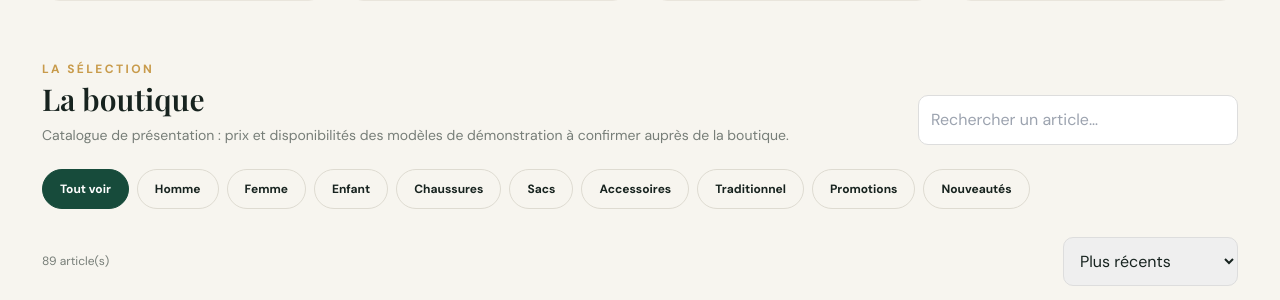
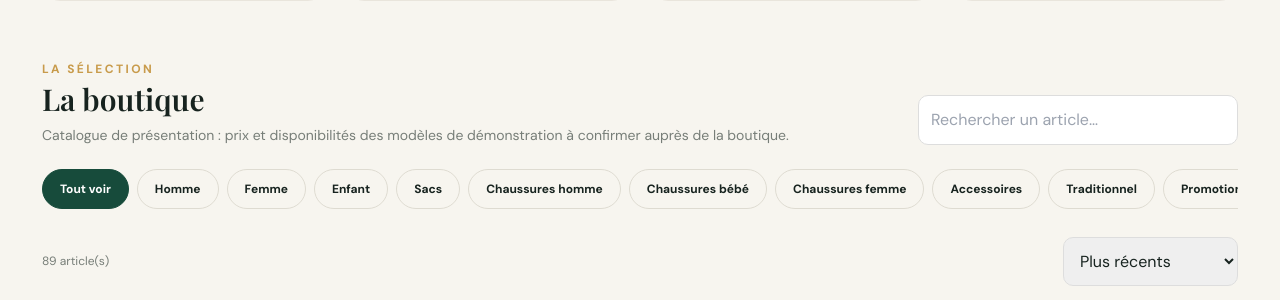
Before and after one commit to medjogbeelyse-coder/sahelshop, a Flask app: page /section/commerce in a window 1280 px wide. Shown: the part 1847-2147 px from the top of the page. Run offline with Flask 3, Linux system fonts and the light colour scheme; a user stored in the database is signed in; some libraries are stand-ins or nearby versions.

Commit message:
Organiser le catalogue : sacs puis chaussures avant les vêtements

```diff
--- a/templates/section.html
+++ b/templates/section.html
@@ -41,8 +41,10 @@
 <button class="chip" data-cat="homme" onclick="setCategory('homme',this)">Homme</button>
 <button class="chip" data-cat="femme" onclick="setCategory('femme',this)">Femme</button>
 <button class="chip" data-cat="enfant" onclick="setCategory('enfant',this)">Enfant</button>
-<button class="chip" data-cat="chaussures" onclick="setCategory('chaussures',this)">Chaussures</button>
 <button class="chip" data-cat="sacs" onclick="setCategory('sacs',this)">Sacs</button>
+<button class="chip" data-cat="chaussures_homme" onclick="setCategory('chaussures_homme',this)">Chaussures homme</button>
+<button class="chip" data-cat="chaussures_bebe" onclick="setCategory('chaussures_bebe',this)">Chaussures bébé</button>
+<button class="chip" data-cat="chaussures_femme" onclick="setCategory('chaussures_femme',this)">Chaussures femme</button>
 <button class="chip" data-cat="accessoires" onclick="setCategory('accessoires',this)">Accessoires</button>
 <button class="chip" data-cat="traditionnel" onclick="setCategory('traditionnel',this)">Traditionnel</button>
 <button class="chip" data-cat="promotions" onclick="setCategory('promotions',this)">Promotions</button>
@@ -64,7 +66,7 @@
 </form></section></div>
 <script>
 const products = {{ produits|tojson }};
-const labels={homme:"Homme",femme:"Femme",enfant:"Enfant",chaussures:"Chaussures",sacs:"Sacs",accessoires:"Accessoires",traditionnel:"Tenues traditionnelles",promotions:"Promotions",nouveautes:"Nouveautés",commerce_gem:"Homme",commerce_marche:"Femme"};
+const labels={homme:"Homme",femme:"Femme",enfant:"Enfant",chaussures:"Chaussures",chaussures_homme:"Chaussures homme",chaussures_bebe:"Chaussures bébé",chaussures_femme:"Chaussures femme",sacs:"Sacs",accessoires:"Accessoires",traditionnel:"Tenues traditionnelles",promotions:"Promotions",nouveautes:"Nouveautés",commerce_gem:"Homme",commerce_marche:"Femme"};
 let category="all",cart=JSON.parse(localStorage.getItem("sahel_cart")||"[]");
 const money=n=>new Intl.NumberFormat("fr-FR").format(Number(n)||0)+" F CFA";
 function setCategory(c,b){category=c;document.querySelectorAll(".chip").forEach(x=>x.classList.remove("active"));b.classList.add("active");renderProducts()}
@@ -78,7 +80,7 @@ function renderWomenHighlights(){
 function renderProducts(){
  let q=document.getElementById("search").value.toLowerCase(),sort=document.getElementById("sort").value;
  let list=products.filter(p=>(category==="all"||p.section===category||(category==="homme"&&p.section==="commerce_gem")||(category==="femme"&&p.section==="commerce_marche"))&&((p.designation||"").toLowerCase().includes(q)));
- if(sort==="priceUp")list.sort((a,b)=>a.prix-b.prix);if(sort==="priceDown")list.sort((a,b)=>b.prix-a.prix);
+ if(sort==="recent"){const order={sacs:0,chaussures_homme:1,chaussures_bebe:2,chaussures_femme:3,homme:4,femme:5,enfant:6,traditionnel:7,chaussures:8,accessoires:9};list.sort((a,b)=>(order[a.section]??10)-(order[b.section]??10));}if(sort==="priceUp")list.sort((a,b)=>a.prix-b.prix);if(sort==="priceDown")list.sort((a,b)=>b.prix-a.prix);
  document.getElementById("resultCount").textContent=list.length+" article(s)";
  document.getElementById("productGrid").innerHTML=list.length?list.map(p=>'<article class="product"><img src="'+(p.image||"")+'" alt="" onerror="this.style.display=\'none\'"><div class="product-info"><p class="gold text-[10px] uppercase tracking-wider font-bold">'+(labels[p.section]||"Collection")+'</p><h3 class="font-bold text-sm mt-1">'+esc(p.designation)+'</h3><p class="font-extrabold mt-3 mb-4">'+money(p.prix)+'</p><button class="btn mt-auto" onclick="addToCart('+JSON.stringify(String(p.id))+')">Ajouter au panier</button></div></article>').join(""):'<div class="empty col-span-full"><p class="font-bold mb-2">Aucun article dans cette catégorie pour le moment.</p><p class="text-xs">Les nouveaux articles seront affichés dès leur publication par la boutique.</p></div>';
 }
```
